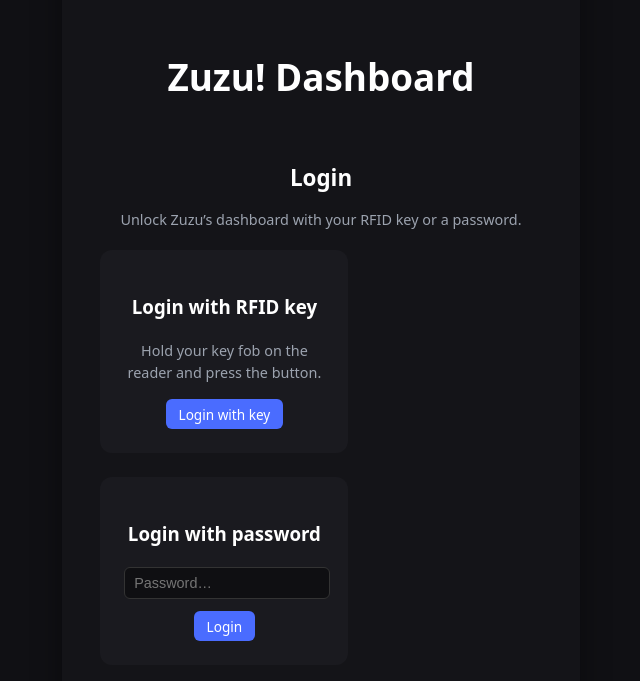
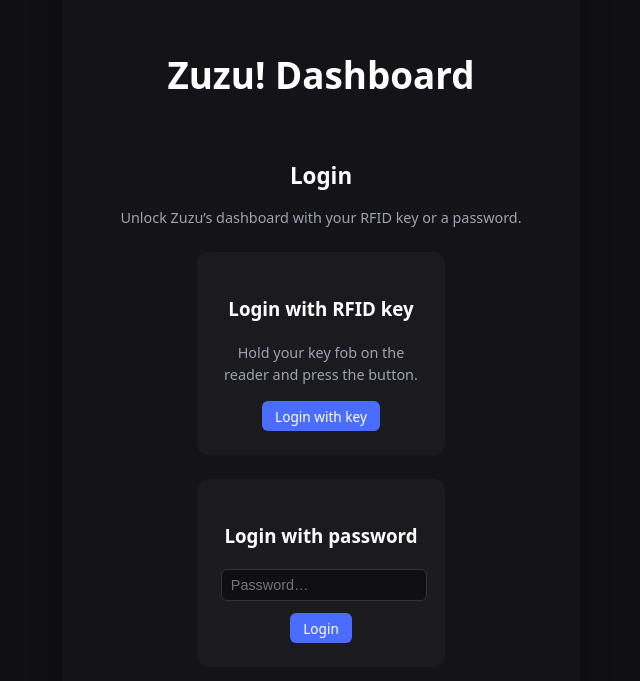
Before and after one commit to Sabina940/zuzu-dashboard, a React (Vite) app: page /login in a window 1280 px wide. Shown: the part 113-794 px from the top of the page, without its empty margins (319-959 px from the left). Built offline with nearby package versions, Linux system fonts and the light colour scheme; no server answers.

Commit message:
login fix

```diff
--- a/src/App.css
+++ b/src/App.css
@@ -454,7 +454,6 @@ body,
 }
 /* Center everything on login page */
 .login-wrapper {
-  margin: auto;
   display: flex;
   flex-direction: column;
   align-items: center;
@@ -476,10 +475,13 @@ body,
 }
 
 .login-grid {
-  display: flex;
-  flex-direction: column;
+   display: flex;
+  flex-direction: column; /* stacked for mobile */
+  align-items: center;
+  justify-content: center;
   gap: 24px;
-  margin-top: 20px;
+  width: 100%;
+  margin-top: 24px;
 }
 
 /* Extra padding under password button */
```
